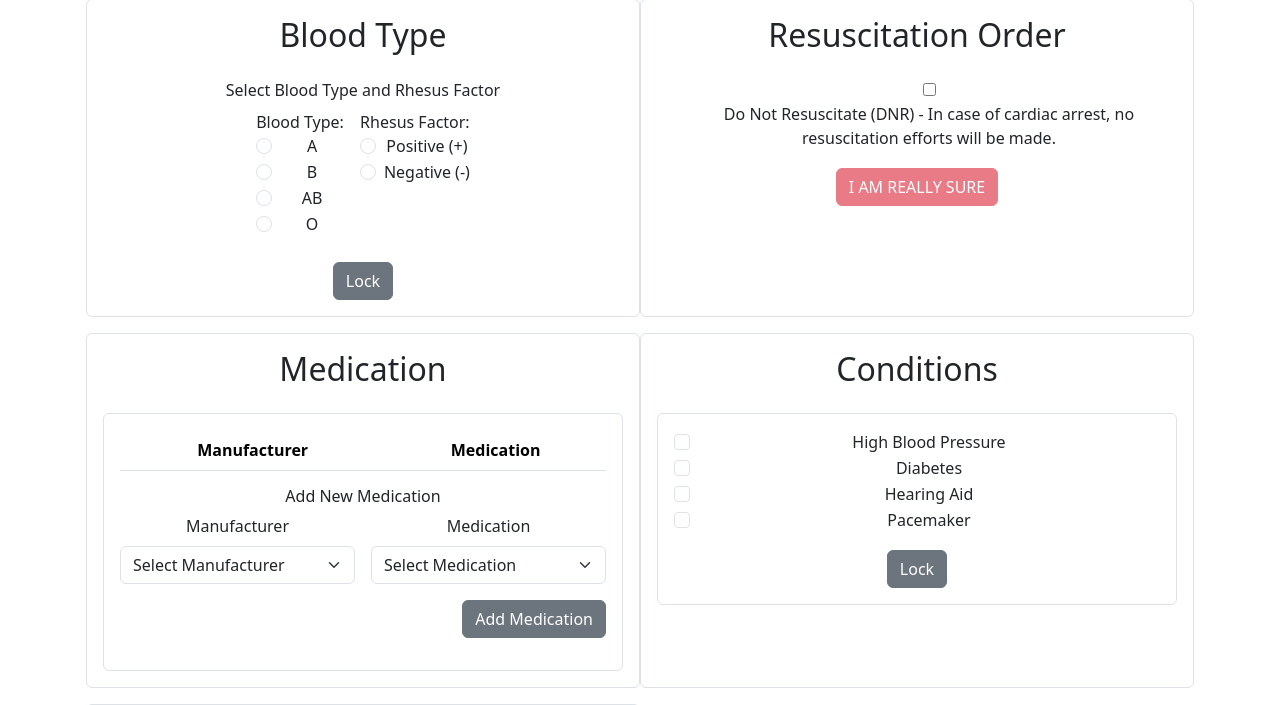
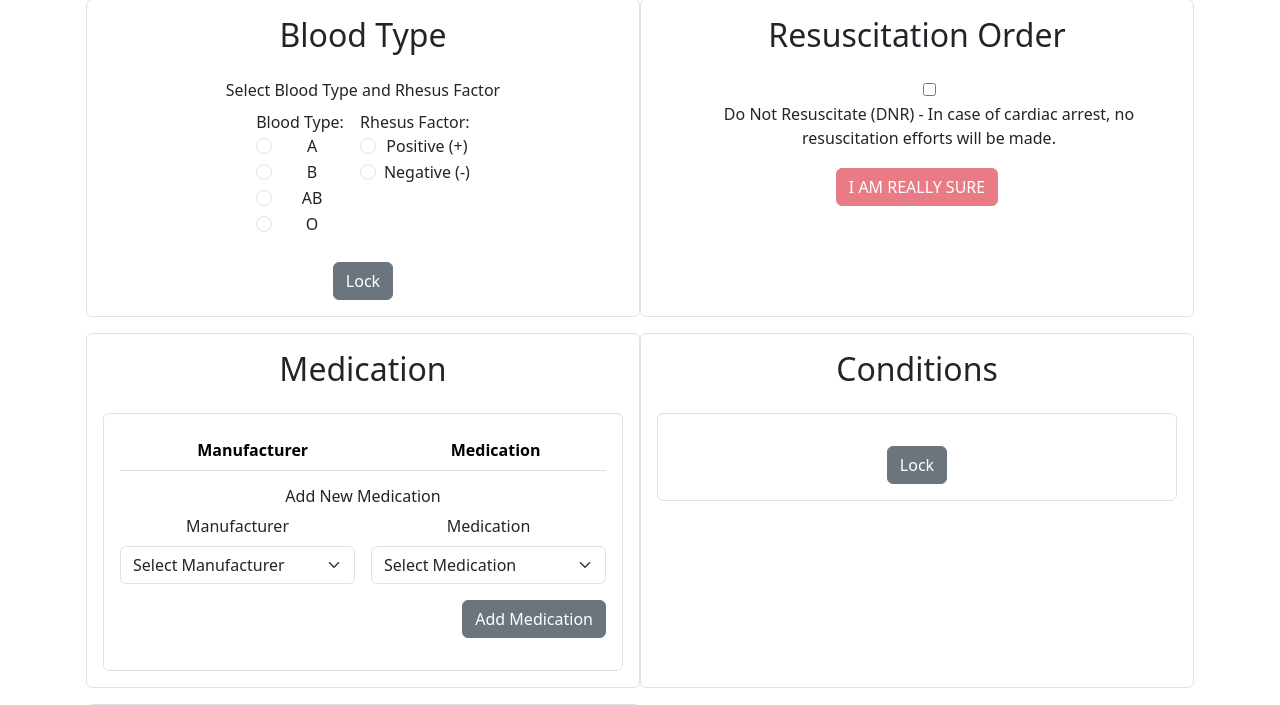
Before and after one commit to M1Ze/MDE2-Project, a Flask app: template templates/user_patient_info.html in a window 1280 px wide. Shown: the part 1128-1833 px from the top of the page. Run offline with Flask 3, Linux system fonts and the light colour scheme; the template is opened without the code that fills it: most values are stand-ins (such as "Sample title", 1, 10 or a date in 2020); lists and menus that the app fills with data are empty; parts of the project's set-up code (start-up, migrations or seed data) failed here and were passed over; some libraries are stand-ins or nearby versions.

Commit message:
Add dynamic condition data handling and rendering
Added functionality to read condition data from a CSV file, process it dynamically, and pass it to the template. Updated the HTML to generate condition checkboxes dynamically using the processed condition data. This reduces hardcoding and improves maintainability.

```diff
--- a/app.py
+++ b/app.py
@@ -81,7 +81,30 @@ def userPatientInfo():
     # Remove duplicates
     medications = list(set(medications))
     manufacturers = list(set(manufacturers))
-    return render_template('user_patient_info.html', medications=medications, manufacturers=manufacturers)
+
+
+    conditions = []
+    condition_codes = []
+    condition_ids = []
+    # Read the CSV file
+    with open('Allgemein/snomed_ct_codes_condition.csv', newline='', encoding='utf-8') as csvfile:
+        reader = csv.reader(csvfile, delimiter=',')  # Specify the correct delimiter
+        next(reader)  # Skip the header row
+        for row in reader:
+            conditionCode = row[0]
+            condition = row[1]
+            condition_codes.append(conditionCode)
+            conditions.append(condition)
+
+            # Create an ID-friendly version of the condition
+            processed_condition = condition.replace(' ', '-').lower()
+            condition_ids.append(processed_condition)
+
+    # Remove duplicates
+    conditions = list(set(conditions))
+    condition_codes = list(set(condition_codes))
+    condition_ids = list(set(condition_ids))
+    return render_template('user_patient_info.html', medications=medications, manufacturers=manufacturers, conditions=conditions, condition_codes=condition_codes, condition_ids=condition_ids, zip=zip)
 
 
 from datetime import datetime
--- a/templates/user_patient_info.html
+++ b/templates/user_patient_info.html
@@ -326,30 +326,14 @@
             <h2 class="text-center mb-4">Conditions</h2>
             <div class="p-3 border rounded">
                 <div id="condition-list">
+                    {% for condition, condition_id in zip(conditions, condition_ids) %}
                     <div class="form-check">
                         <input class="form-check-input condition-checkbox" type="checkbox" name="conditions"
-                               id="condition-hbp"
-                               value="High Blood Pressure">
-                        <label class="form-check-label" for="condition-hbp">High Blood Pressure</label>
+                               id='condition-{{ condition_id }}'
+                               value="{{ condition }}">
+                        <label class="form-check-label" for="condition-{{ condition_id }}">{{ condition }}</label>
                     </div>
-                    <div class="form-check">
-                        <input class="form-check-input condition-checkbox" type="checkbox" name="conditions"
-                               id="condition-diabetes"
-                               value="Diabetes">
-                        <label class="form-check-label" for="condition-diabetes">Diabetes</label>
-                    </div>
-                    <div class="form-check">
-                        <input class="form-check-input condition-checkbox" type="checkbox" name="conditions"
-                               id="condition-hearing-aid"
-                               value="Hearing Aid">
-                        <label class="form-check-label" for="condition-hearing-aid">Hearing Aid</label>
-                    </div>
-                    <div class="form-check">
-                        <input class="form-check-input condition-checkbox" type="checkbox" name="conditions"
-                               id="condition-pacemaker"
-                               value="Pacemaker">
-                        <label class="form-check-label" for="condition-pacemaker">Pacemaker</label>
-                    </div>
+                    {% endfor %}
                 </div>
                 <button type="button" class="btn btn-secondary mt-3" id="lock-conditions">Lock</button>
             </div>
```
